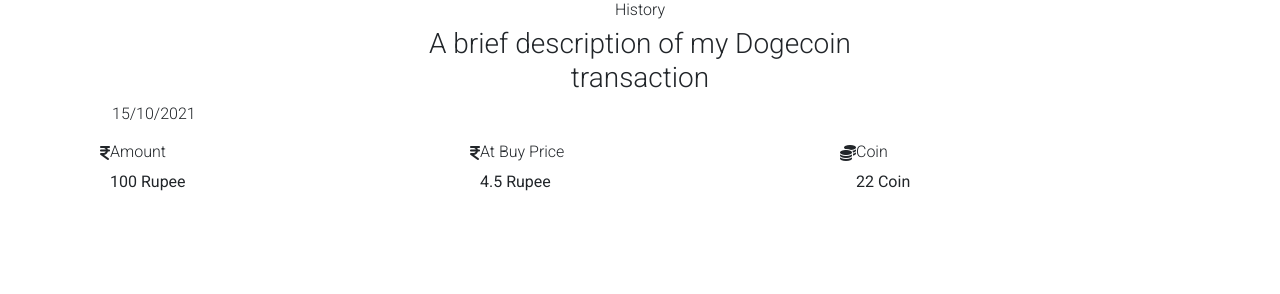
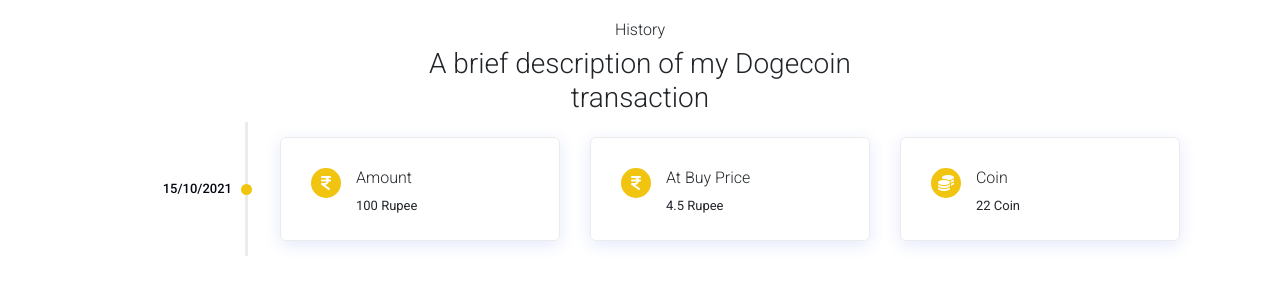
Before and after one commit to anuvab-art/coin, a plain HTML site: page index.html in a window 1280 px wide. Drawn offline with nearby package versions, Linux system fonts and the light colour scheme.

Commit message:
Add files via upload

```diff
--- a/index.html
+++ b/index.html
@@ -25,9 +25,140 @@
 	<!-- MDB core JavaScript -->
 	<script type="text/javascript" src="https://cdnjs.cloudflare.com/ajax/libs/mdbootstrap/4.19.1/js/mdb.min.js"></script>
 
-	<link rel="stylesheet" type="text/css" href="style.css">
-</head>
-<body>
+
+	<style type="text/css">
+
+		body {
+			margin-top: 20px;
+		}
+		.timeline_area {
+			position: relative;
+			z-index: 1;
+		}
+		.single-timeline-area {
+			position: relative;
+			z-index: 1;
+			padding-left: 180px;
+		}
+		@media only screen and (max-width: 575px) {
+			.single-timeline-area {
+				padding-left: 100px;
+			}
+		}
+		.single-timeline-area .timeline-date {
+			position: absolute;
+			width: 180px;
+			height: 100%;
+			top: 0;
+			left: 0;
+			z-index: 1;
+			display: -webkit-box;
+			display: -ms-flexbox;
+			display: flex;
+			-webkit-box-align: center;
+			-ms-flex-align: center;
+			-ms-grid-row-align: center;
+			align-items: center;
+			-webkit-box-pack: end;
+			-ms-flex-pack: end;
+			justify-content: flex-end;
+			padding-right: 60px;
+		}
+		@media only screen and (max-width: 575px) {
+			.single-timeline-area .timeline-date {
+				width: 100px;
+			}
+		}
+		.single-timeline-area .timeline-date::after {
+			position: absolute;
+			width: 3px;
+			height: 100%;
+			content: "";
+			background-color: #ebebeb;
+			top: 0;
+			/*right: 30px;*/
+			right: 44px;
+			z-index: 1;
+		}
+		.single-timeline-area .timeline-date::before {
+			position: absolute;
+			width: 11px;
+			height: 11px;
+			border-radius: 50%;
+			background-color: #f1c40f;
+			content: "";
+			top: 50%;
+			/*right: 26px;*/
+			right: 40px;
+			z-index: 5;
+			margin-top: -5.5px;
+		}
+		.single-timeline-area .timeline-date p {
+			margin-bottom: 0;
+			color: #020710;
+			font-size: 13px;
+			text-transform: uppercase;
+			font-weight: 500;
+		}
+		.single-timeline-area .single-timeline-content {
+			position: relative;
+			z-index: 1;
+			padding: 30px 30px 25px;
+			border-radius: 6px;
+			margin-bottom: 15px;
+			margin-top: 15px;
+			-webkit-box-shadow: 0 0.25rem 1rem 0 rgba(47, 91, 234, 0.125);
+			box-shadow: 0 0.25rem 1rem 0 rgba(47, 91, 234, 0.125);
+			border: 1px solid #ebebeb;
+		}
+		@media only screen and (max-width: 575px) {
+			.single-timeline-area .single-timeline-content {
+				padding: 20px;
+			}
+		}
+		.single-timeline-area .single-timeline-content .timeline-icon {
+			-webkit-transition-duration: 500ms;
+			transition-duration: 500ms;
+			width: 30px;
+			height: 30px;
+			background-color: #f1c40f;
+			-webkit-box-flex: 0;
+			-ms-flex: 0 0 30px;
+			flex: 0 0 30px;
+			text-align: center;
+			max-width: 30px;
+			border-radius: 50%;
+			margin-right: 15px;
+		}
+		.single-timeline-area .single-timeline-content .timeline-icon i {
+			color: #ffffff;
+			line-height: 30px;
+		}
+		.single-timeline-area .single-timeline-content .timeline-text h6 {
+			-webkit-transition-duration: 500ms;
+			transition-duration: 500ms;
+		}
+		.single-timeline-area .single-timeline-content .timeline-text p {
+			font-size: 13px;
+			margin-bottom: 0;
+		}
+		.single-timeline-area .single-timeline-content:hover .timeline-icon,
+		.single-timeline-area .single-timeline-content:focus .timeline-icon {
+			background-color: #020710;
+		}
+		.single-timeline-area .single-timeline-content:hover .timeline-text h6,
+		.single-timeline-area .single-timeline-content:focus .timeline-text h6 {
+			color: #3f43fd;
+		}
+
+		/*body{
+			background: #01080b;
+			}*/
+
+		</style>
+
+	</head>
+	<body>
 		<!-- <button type="button" class="btn btn-primary" data-toggle="modal" data-target="#exampleModal">
 			Launch demo modal
 		</button> -->
@@ -42,6 +173,7 @@
 							<h6>History</h6>
 							<h3>A brief description of my Dogecoin transaction</h3>
 							<div class="line"></div>
+
 						</div>
 					</div>
 				</div>
```
